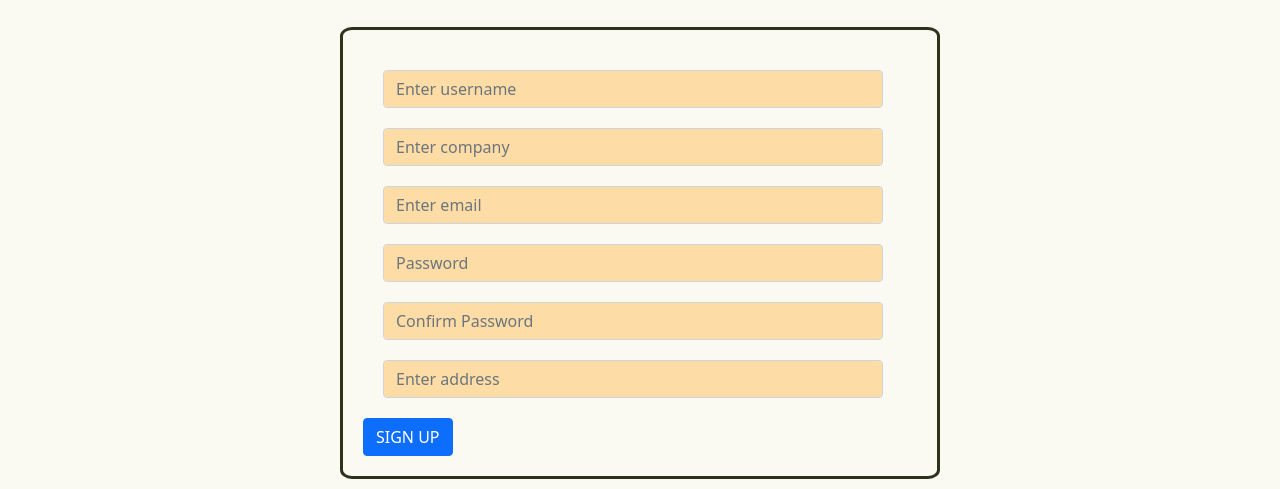
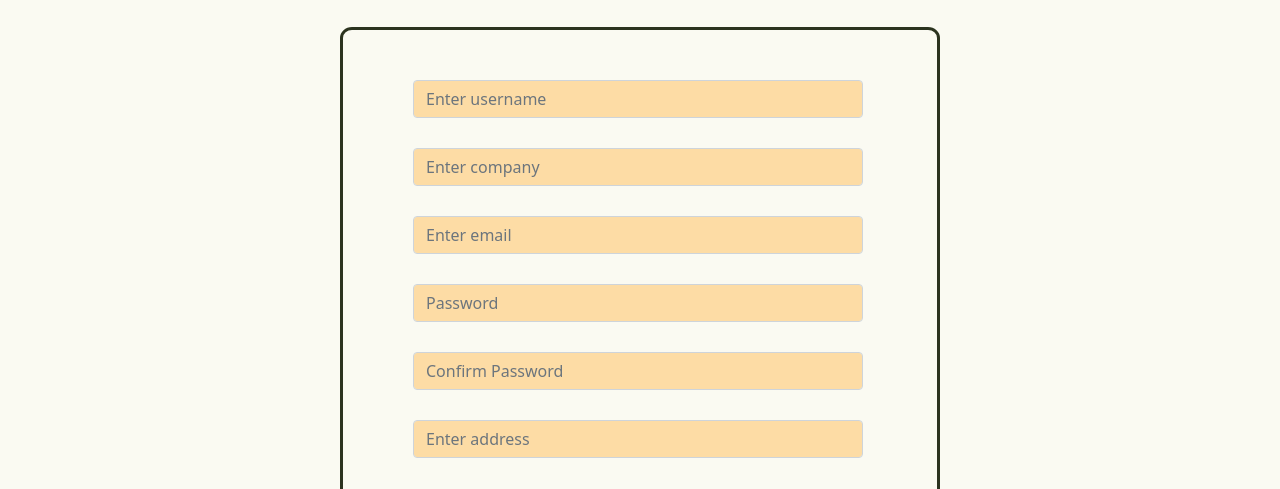
Before and after one commit to robisonJohn/Community-Table, a React (Create React App) app in the folder client/: page /sign-up in a window 1280 px wide. Shown: the part 311-800 px from the top of the page. Built offline with nearby package versions, Linux system fonts and the light colour scheme.

Commit message:
finalized styling for signup

```diff
--- a/client/src/screens/SignUp/SignUp.css
+++ b/client/src/screens/SignUp/SignUp.css
@@ -9,13 +9,17 @@
   border-radius: 2%;
   width: 600px;
   padding: 20px;
+
+
 }
 
 .sign-input {
   background-color: #fddca5 !important;
   margin: 20px;
   padding: 10px;
-  width: 500px !important;
+  width: 450px !important;
+  margin-left: 50px;
+  margin-top: 30px;
 }
 
 #signup-header {
@@ -25,3 +29,11 @@
 h1 {
   font-size: 25px !important;
 }
+
+#signup-button {
+  background-color:#2b331f !important;
+  font-size: 20px;
+  width: 150px;
+  margin-top: 30px;
+  margin-left: 352px;
+}
--- a/client/src/screens/SignUp/SignUp.jsx
+++ b/client/src/screens/SignUp/SignUp.jsx
@@ -52,12 +52,12 @@ const renderError = () => {
   const toggleForm = form.isError ? 'danger' : ''
   if (form.isError) {
     return (
-      <Button type='submit' className={toggleForm}>
+      <Button type='submit' id="signup-button">
         {form.errorMsg}
       </Button>
     )
   } else {
-    return <Button type='submit'>SIGN UP</Button>
+    return <Button type='submit' id="signup-button">SIGN UP</Button>
   }
 }
 
```
